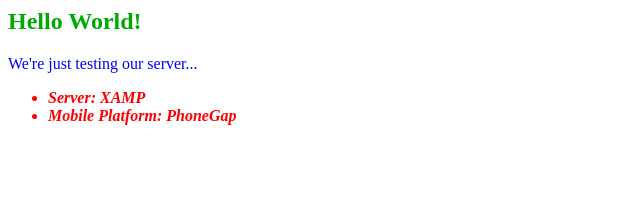
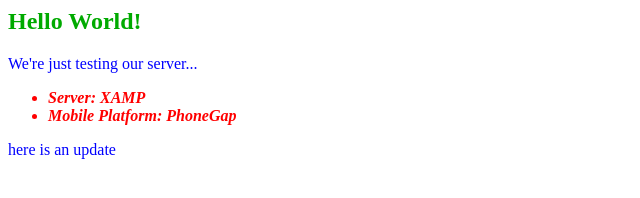
Before and after one commit to omahaparky/facultyacademy2014, a plain HTML site: page index.html in a window 1280 px wide. Shown: the whole page, without its empty margins (0-640 px from the left). Drawn offline with Linux system fonts and the light colour scheme.

Commit message:
Added update

```diff
--- a/index.html
+++ b/index.html
@@ -29,6 +29,8 @@
 			<li>Server: XAMP</li>
 			<li class="special">Mobile Platform: PhoneGap</li>
 		</ul>
+		<p>here is an update
+		</p>
 	</body>
 
 </html>
```
